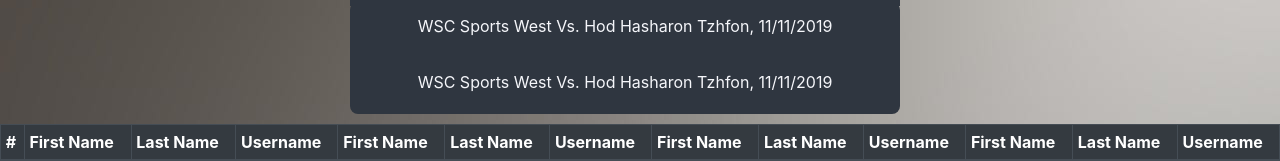
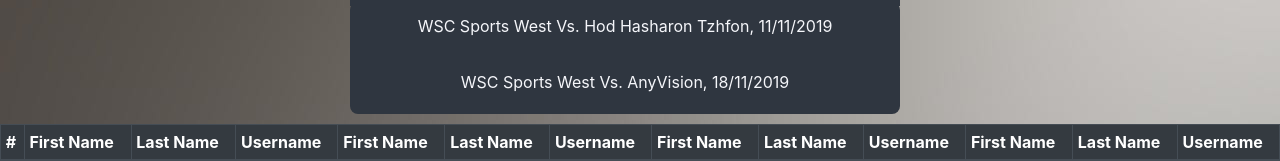
Before and after one commit to MichaelBoRoHoV/WorkLeagueStats, a React (Create React App) app: page /games in a window 1280 px wide. Both pictures are taken after a click on the element "Select A Game". Shown: the part 200-361 px from the top of the page. Built offline with nearby package versions, Linux system fonts and the light colour scheme.

Commit message:
finish the game list options

```diff
--- a/src/components/GameSelect.jsx
+++ b/src/components/GameSelect.jsx
@@ -2,9 +2,22 @@
 import GameSelectOptions from "./GameSelectOptions";
 import games from "../objects/games.js";
 
-const [gameObj] = games;
-const {date,teams:[{teamA},{teamB}]} = gameObj;
-const desciption = teamA + " Vs. " + teamB + ", " + date;
+
+function CreateGamesList(game){
+
+    const {date,teams:[{teamA},{teamB}]} = game;
+    const desciption = teamA + " Vs. " + teamB + ", " + date;
+
+    return(
+        <GameSelectOptions
+            key = {game.id}
+            id = {game.id}
+            gameDesciption = {desciption}
+        />
+    )
+}
+
+
 
 
 
@@ -12,13 +25,7 @@
     return (
         <div className="select-box">
             <div className="options-container">
-            {games.map(game => (
-                <GameSelectOptions
-                    key = {game.id}
-                    id = {game.id}
-                    gameDesciption = {desciption}
-                />
-            ))}
+            {games.map(CreateGamesList)}
             </div>
 
             <div className="selected">
```
Also changed, not shown: src/objects/games.js (+5 -5 lines).
